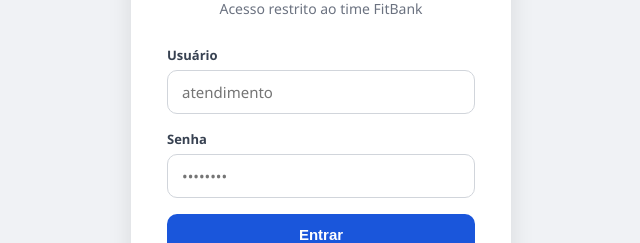
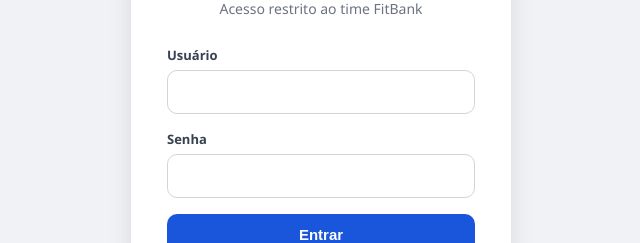
Before and after one commit to thomazinif-pixel/fitbank-agente, a website: page index.html in a window 1280 px wide. Shown: the part 331-574 px from the top of the page, without its empty margins (319-959 px from the left). Drawn offline with Linux system fonts and the light colour scheme.

Commit message:
Remove placeholders dos campos de login

```diff
--- a/index.html
+++ b/index.html
@@ -925,12 +925,12 @@
     <div class="login-erro" id="loginErro"></div>
     <div class="login-field">
       <label for="loginUser">Usuário</label>
-      <input type="text" id="loginUser" placeholder="atendimento" autocomplete="username"
+      <input type="text" id="loginUser" placeholder="" autocomplete="username"
              onkeydown="if(event.key==='Enter') document.getElementById('loginPass').focus()" />
     </div>
     <div class="login-field">
       <label for="loginPass">Senha</label>
-      <input type="password" id="loginPass" placeholder="••••••••" autocomplete="current-password"
+      <input type="password" id="loginPass" placeholder="" autocomplete="current-password"
              onkeydown="if(event.key==='Enter') fazerLogin()" />
     </div>
     <button class="btn-login" id="btnLogin" onclick="fazerLogin()">
```
